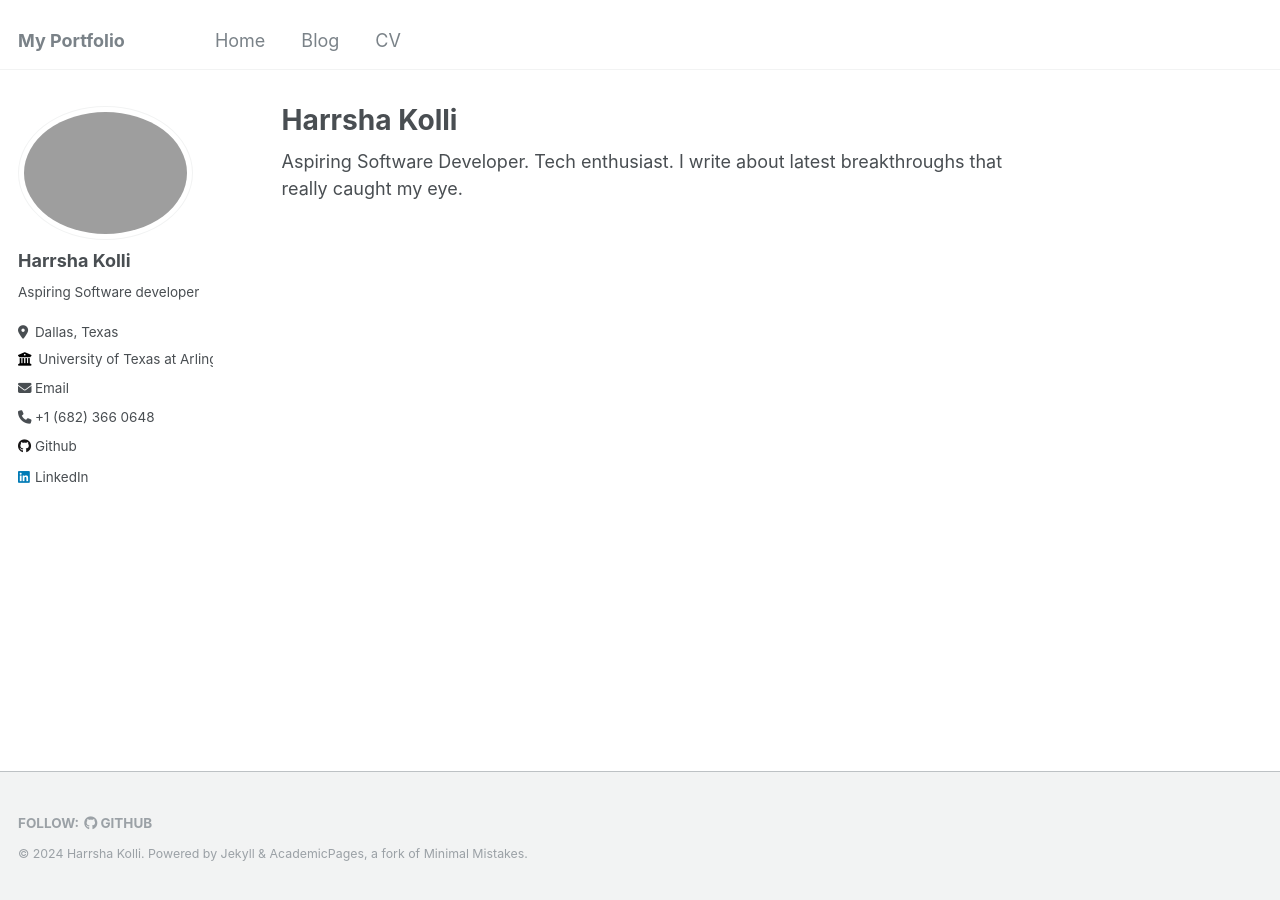
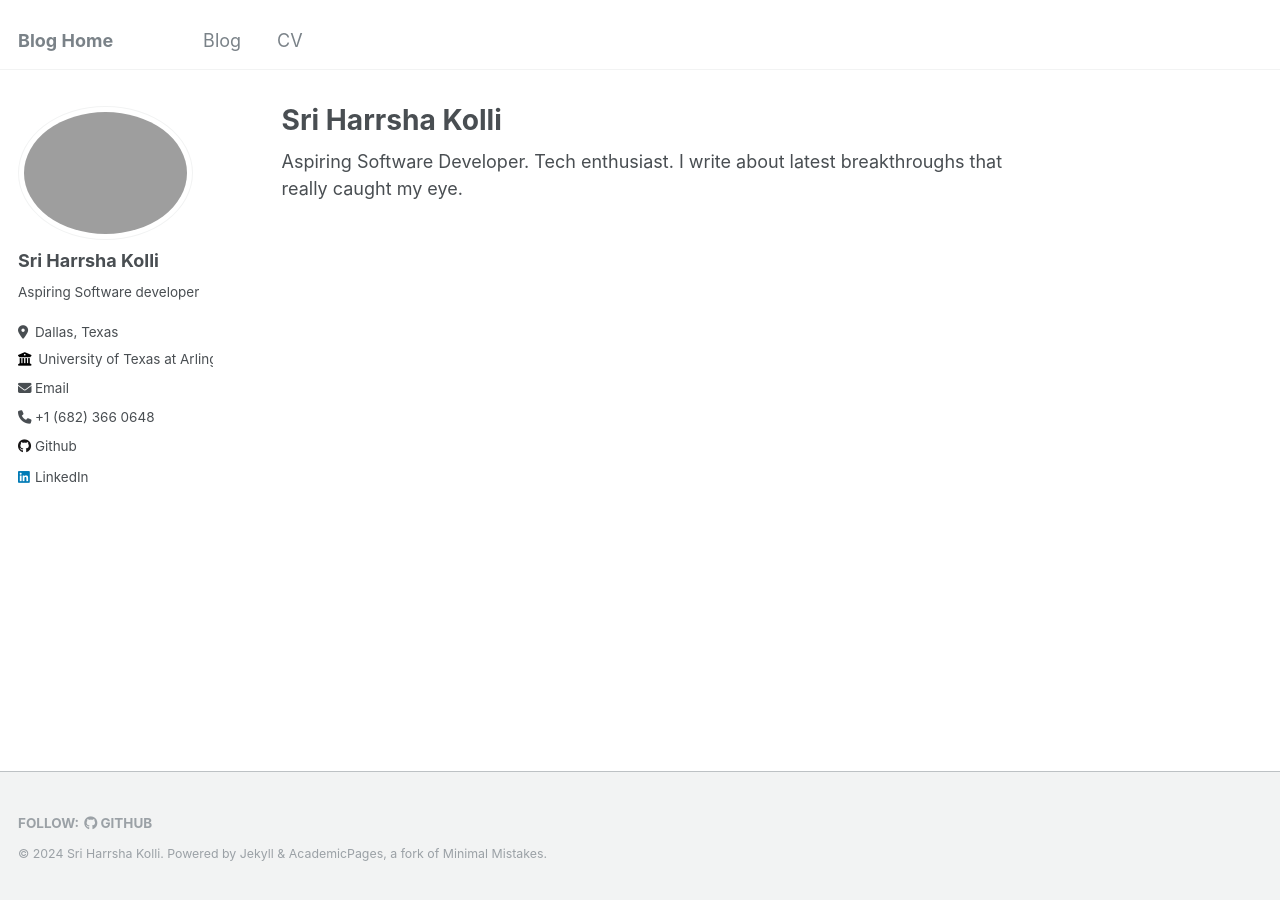
Before and after one commit to t1ppu/t1ppu.github.io, a Jekyll site: the page built from _pages/about.md, in a window 1280 px wide. Built offline with Jekyll 4.4.1, drawn with Linux system fonts in a browser that asks for light colours.

Commit message:
small changes

```diff
--- a/_config.yml
+++ b/_config.yml
@@ -8,9 +8,9 @@
 
 # Basic Site Settings
 locale                   : "en-US"
-title                    : "My Portfolio"
+title                    : "Blog Home"
 title_separator          : " "
-name                     : &name "Harrsha Kolli"
+name                     : &name "Sri Harrsha Kolli"
 description              : &description "Recent Master's graduate in Computer Science at University of Texas, Arlington"
 url                      : https://t1ppu.github.io
 baseurl                  : ""
@@ -22,7 +22,7 @@ repository               : "t1ppu/t1ppu.github.io"
 author:
   # Biographic information
   avatar           : "profile.png"
-  name             : "Harrsha Kolli"
+  name             : "Sri Harrsha Kolli"
   pronouns         : # example: "she/her"
   bio              : "Aspiring Software developer"
   location         : "Dallas, Texas"
--- a/_data/authors.yml
+++ b/_data/authors.yml
@@ -1,7 +1,7 @@
 # Authors
 
 Name Name:
-  name        : "Harrsha Kolli"
+  name        : "Sri Harrsha Kolli"
   uri         : "http://t1ppu.github.io"
   email       : "kollisriharrsha@rocketmail.com"
   phone       : "+1 (682) 366 0648"
--- a/_data/navigation.yml
+++ b/_data/navigation.yml
@@ -1,8 +1,5 @@
 # main links links
 main:
-  - title: "Home"
-    url: /
-
   - title: "Blog"
     url: /year-archive/
 
--- a/_pages/about.md
+++ b/_pages/about.md
@@ -1,6 +1,6 @@
 ---
 permalink: /
-title: "Harrsha Kolli"
+title: "Sri Harrsha Kolli"
 author_profile: true
 redirect_from:
   - /about/
```
